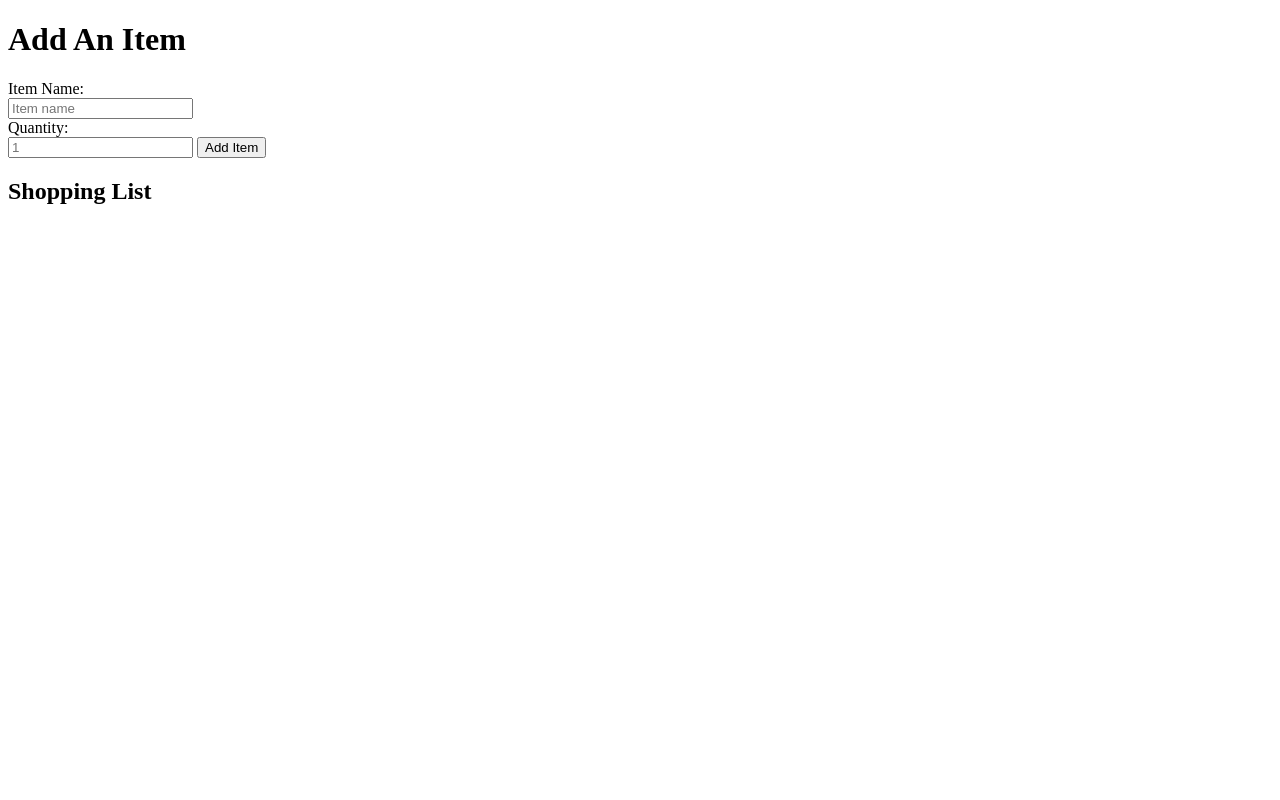
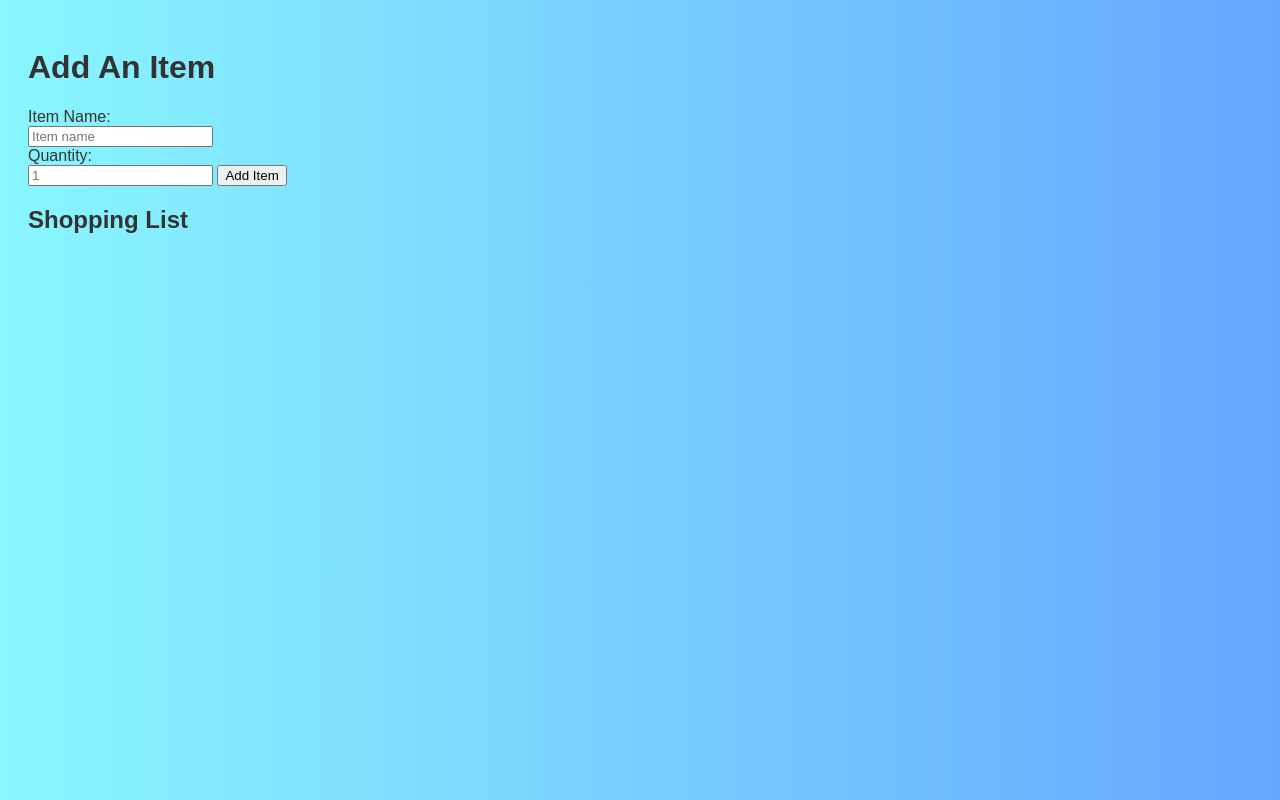
Before and after one commit to sadiyameem/my-express-project, a website: page index.html in a window 1280 px wide. Drawn offline with Linux system fonts and the light colour scheme; no server answers.

Commit message:
initial commit

```diff
--- a/index.html
+++ b/index.html
@@ -3,7 +3,16 @@
 <head>
  <meta charset="UTF-8">
  <title>Buy Anything App</title>
- <link rel="stylesheet" href="style.css">
+ <title>Buy Anything App</title>
+  <link rel="stylesheet" href="style.css">
+  <style>
+    body {
+      background: linear-gradient(to right, #89f7fe, #66a6ff); /* gradient background */
+      font-family: Arial, sans-serif;
+      color: #333;
+      padding: 20px;
+    }
+  </style>
 </head>
 <body>
  <h1>Add An Item</h1>
--- a/messages.json
+++ /dev/null
@@ -1,3 +0,0 @@
-{
-  "items": []
-}
```
